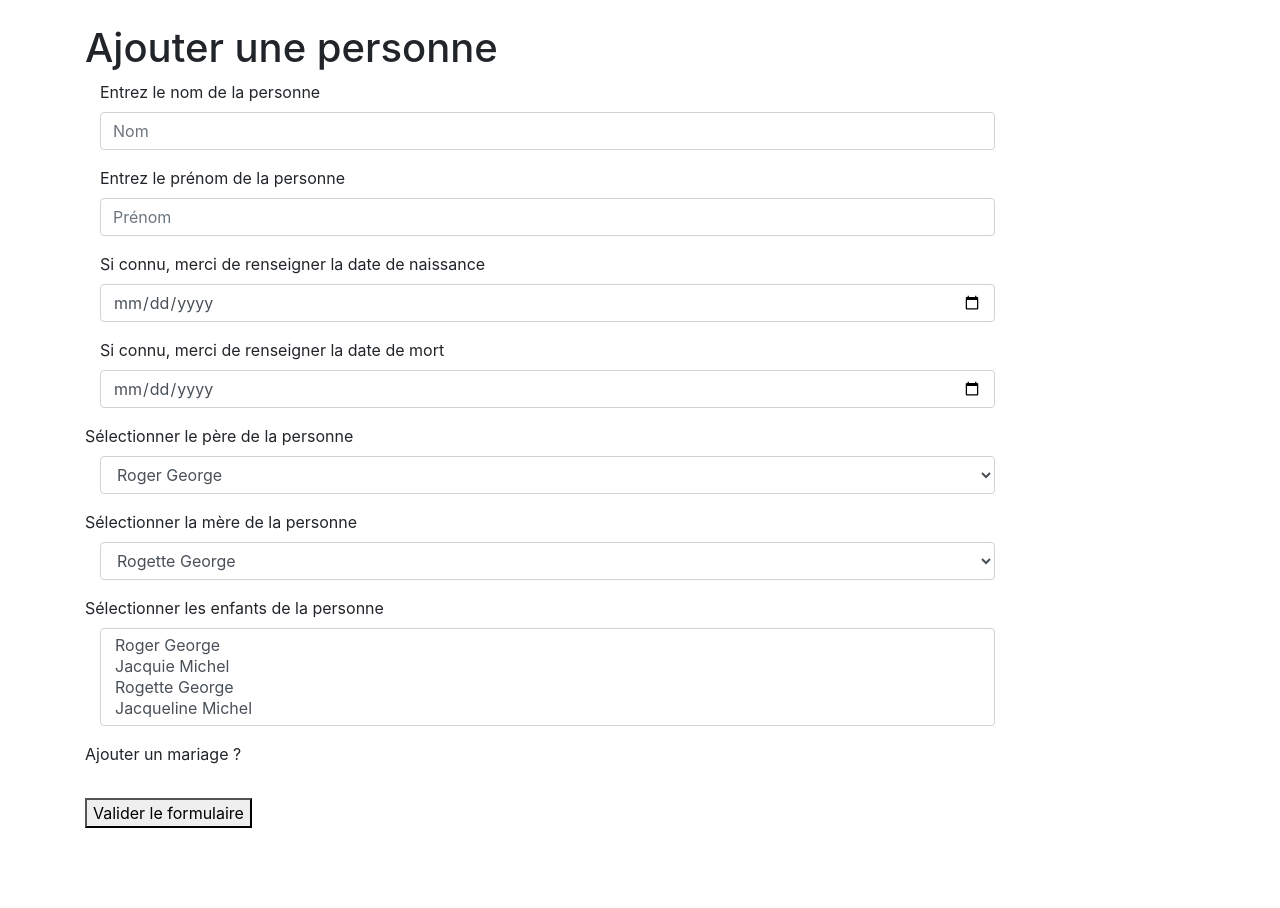
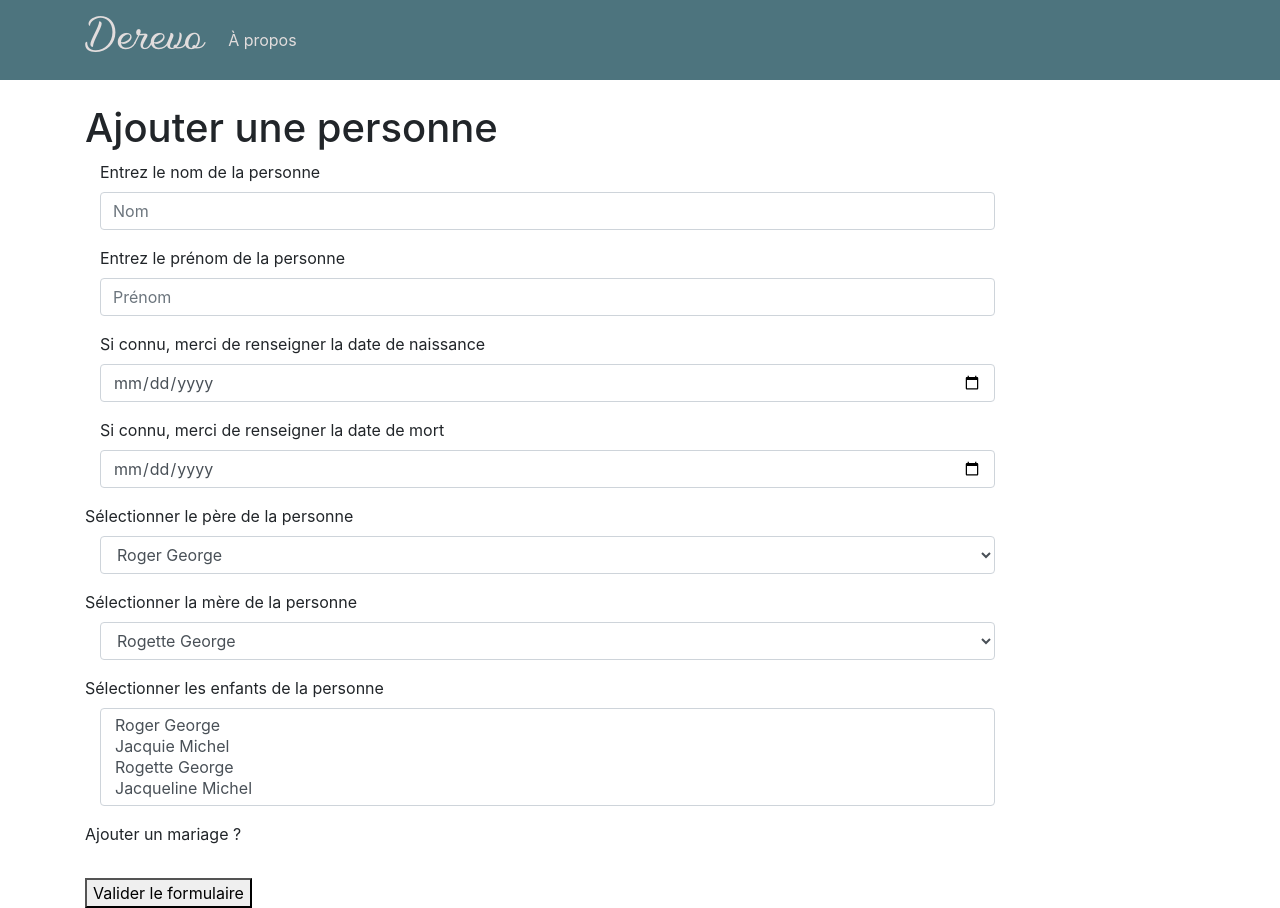
Before and after one commit to Wolf-Nathan/Derevo, a website: page views/addPerson.html in a window 1280 px wide. Before the commit the page ends 828 px from the top, so only its background shows below. Drawn offline with nearby package versions, Linux system fonts and the light colour scheme.

Commit message:
Add navbar on add form

```diff
--- a/views/addPerson.html
+++ b/views/addPerson.html
@@ -7,7 +7,23 @@
         <link rel="stylesheet" type="text/css" href="../dev/css/style.css">
         <script src="../dev/js/vue.js"></script>
     </head>
-    <body>
+    <body class="add-form-body">
+        <nav class="navbar navbar-expand-lg">
+            <div class="container">
+                <a class="navbar-brand" href="#">Derevo</a>
+
+                <button class="navbar-toggler" type="button" data-toggle="collapse" data-target="#navbarNavDropdown" aria-controls="navbarNavDropdown" aria-expanded="false" aria-label="Toggle navigation">
+                    <span class="navbar-toggler-icon"></span>
+                </button>
+
+                <div class="collapse navbar-collapse" id="navbarNavAltMarkup">
+                    <div class="navbar-nav">
+                        <a class="nav-item nav-link active" href="https://github.com/Wolf-Nathan/VueJS_Project">À propos</a>
+                    </div>
+                </div>
+            </div>
+        </nav>
+
         <div class="container">
             <h1 class="mt-4">Ajouter une personne</h1>
             <form>
```
